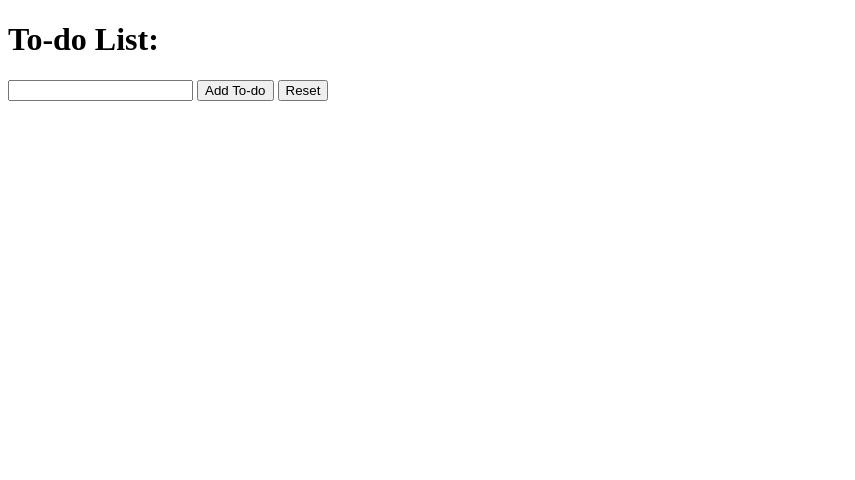
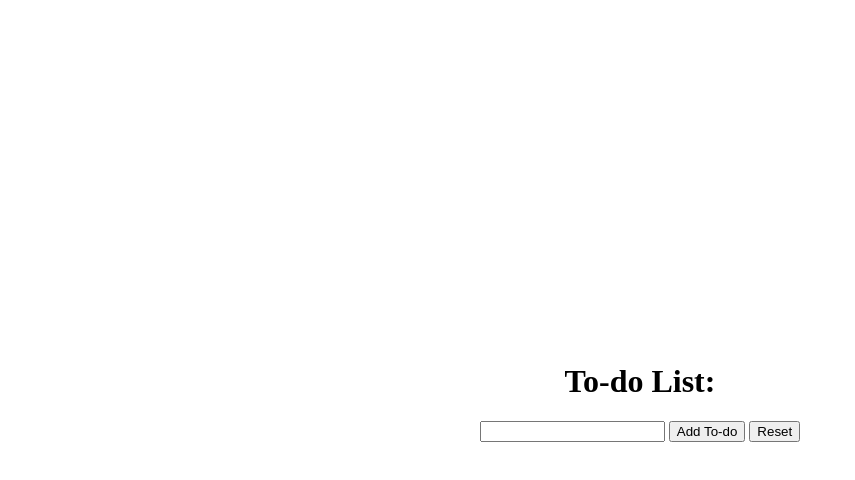
Before and after one commit to provideforme/dom-todo-lab, a plain HTML site: page index.html in a window 1280 px wide. Shown: the whole page, without its empty margins (0-855 px from the left). Drawn offline with Linux system fonts and the light colour scheme.

Commit message:
center page

```diff
--- a/css/style.css
+++ b/css/style.css
@@ -0,0 +1,7 @@
+html {
+  text-align: center;
+  min-height: 100%;
+  display: flex;
+  justify-content: center;
+  align-items: center;
+  }
```
Also changed, not shown: index.html (line endings or trailing spaces).
